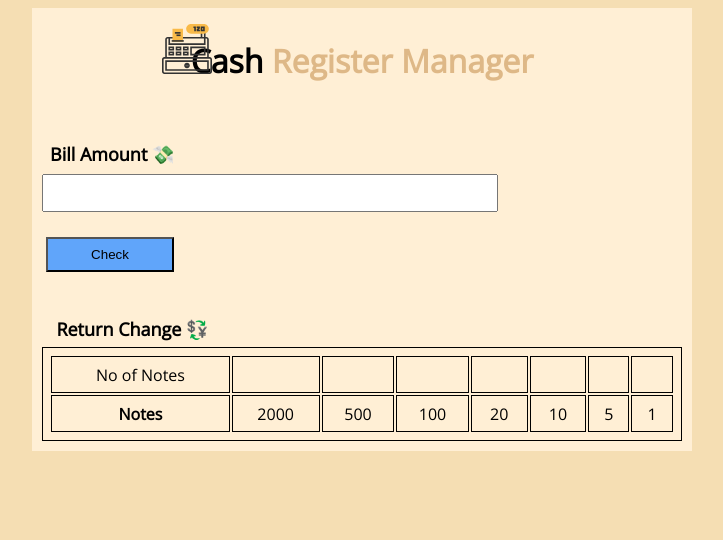
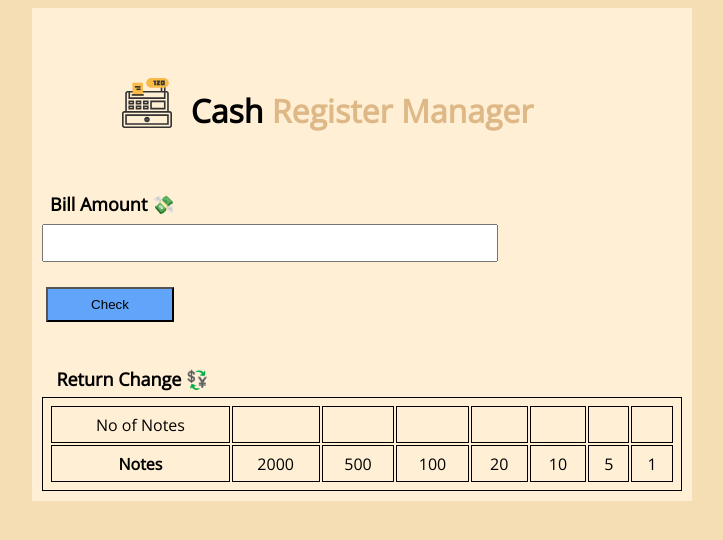
Before and after one commit to Ranjeetk489/Cash-Register, a plain HTML site: page index.html in a window 1280 px wide. Shown: the whole page, without its empty margins (278-1001 px from the left). Drawn offline with nearby package versions, Linux system fonts and the light colour scheme.

Commit message:
updated styling

```diff
--- a/main.css
+++ b/main.css
@@ -1,7 +1,6 @@
 @import url('https://fonts.googleapis.com/css2?family=Open+Sans&display=swap');
 .body{
-    background-color: #f5deb3
-    ;
+    background-color: #f5deb3;
     font-family: 'Open Sans', sans-serif;
 }
 .container{
@@ -61,9 +60,9 @@ th,td,table{
     padding: 0.4rem;
 }
 #image{
-    position: absolute;
-    top: 24px;
-    left:440px;
+    position: relative;
+    top: 60px;
+    left:80px;
     max-width: 50px;
 }
 #register{
```
